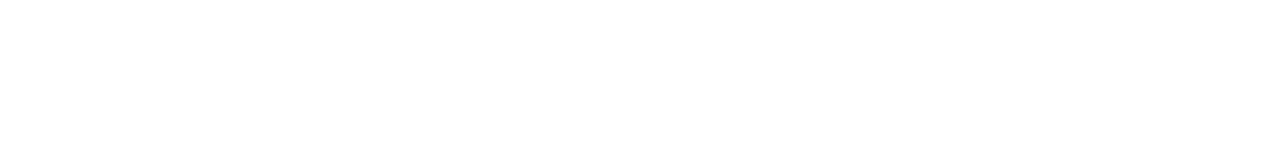
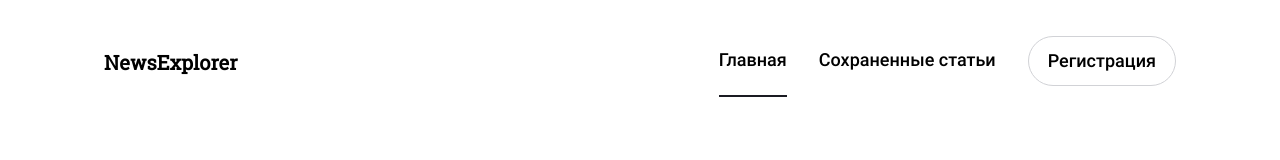
Before and after one commit to Irina-prog/news-frontend, a website built with webpack: page src/index.html in a window 1280 px wide. Built offline with nearby package versions, Linux system fonts and the light colour scheme.

Commit message:
started header

```diff
--- a/src/index.html
+++ b/src/index.html
@@ -13,7 +13,21 @@
   <link rel="stylesheet" href="<%= htmlWebpackPlugin.files.css %>">
 </head>
 
-<body>
+<body class="content">
+  <header class="header">
+    <p class="header__title">NewsExplorer</p>
+    <ul class="header__menu">
+      <li class="header__menu-item header__menu_active">Главная</li>
+      <li class="header__menu-item">Сохраненные статьи</li>
+      <li class="header__menu-user">Регистрация</li>
+    </ul>
+  </header>
+  <main class="main">
+
+  </main>
+  <footer class="footer">
+
+  </footer>
   <script type="module" src="<%= htmlWebpackPlugin.files.js %>"></script>
 </body>
 
--- /dev/null
+++ b/src/styles/blocks/content.css
@@ -0,0 +1,35 @@
+:root {
+  --user-border-color: #D1D2D6;
+}
+
+.content {
+  /*background: #2A2C2F;*/
+  margin: 0 104px;
+  font-family: Roboto, Arial, sans-serif;
+  font-size: 18px;
+  line-height: 24px;
+  /*color: #FFFFFF;*/
+  font-style: normal;
+  font-weight: normal;
+  padding: 0;
+  -moz-osx-font-smoothing: grayscale;
+  -webkit-font-smoothing: antialiased;
+  -webkit-text-size-adjust: 100%;
+-ms-text-size-adjust: 100%;
+-moz-text-size-adjust: 100%;
+  text-rendering: optimizeLegibility;
+
+}
+img {
+  height: auto;
+
+}
+html {
+  box-sizing: border-box;
+}
+html, body {
+  overflow-x: hidden;
+}
+*, *::before, *::after {
+  box-sizing: inherit;
+}
--- /dev/null
+++ b/src/styles/blocks/header/__menu/header__menu-item.css
@@ -0,0 +1,4 @@
+.header__menu-item {
+  margin-right: 32px;
+  padding-bottom: 23px;
+}
--- /dev/null
+++ b/src/styles/blocks/header/__menu/header__menu-user.css
@@ -0,0 +1,6 @@
+.header__menu-user {
+  border-radius: 100px;
+  border: 1px solid var(--user-border-color);
+  padding: 12px 19px;
+  margin-top: -12px;
+}
--- /dev/null
+++ b/src/styles/blocks/header/__menu/header__menu.css
@@ -0,0 +1,11 @@
+@import url(./header__menu-item.css);
+@import url(./header__menu-user.css);
+@import url(./header__menu_active.css);
+
+.header__menu {
+  list-style-type: none;
+  padding-left: 0;
+  display: flex;
+  flex-direction: row;
+  align-items: flex-start;
+}
--- /dev/null
+++ b/src/styles/blocks/header/__menu/header__menu_active.css
@@ -0,0 +1,3 @@
+.header__menu_active {
+  border-bottom: 2px solid #1A1B22;
+}
--- /dev/null
+++ b/src/styles/blocks/header/header.css
@@ -0,0 +1,14 @@
+@import url(header__title.css);
+@import url(__menu/header__menu.css);
+@import url(header_dark.css);
+
+
+
+.header {
+  display: flex;
+  flex-direction: row;
+  align-items: flex-start;
+  justify-content: space-between;
+  padding-top: 30px;
+  padding-bottom: 24px;
+}
--- /dev/null
+++ b/src/styles/blocks/header/header__title.css
@@ -0,0 +1,6 @@
+.header__title {
+  font-family: "Roboto Slab", Arial, Helvetica, sans-serif;
+  font-size: 20px;
+  font-weight: bold;
+
+}
--- /dev/null
+++ b/src/styles/blocks/header/header_dark.css
@@ -0,0 +1,3 @@
+.header_dark {
+  --user-border-color: #FFFFFF;
+}
--- /dev/null
+++ b/src/styles/blocks/preloader.css
@@ -0,0 +1,32 @@
+body {
+	margin: 0;
+	min-height: 100vh;
+	background-color: #333;
+
+	overflow: hidden;
+}
+
+.circle-preloader {
+	display: block;
+	width: 50px;
+	height: 50px;
+	border: 4px solid #444;
+	border-bottom-color: #888;
+
+	border-radius: 50%;
+
+	position: absolute;
+	top: 0;
+	left: 0;
+	right: 0;
+	bottom: 0;
+	margin: auto;
+
+	animation: spin .75s infinite linear;
+}
+
+@keyframes spin {
+	100% {
+		transform: rotate(360deg);
+	}
+}
--- a/src/styles/index.css
+++ b/src/styles/index.css
@@ -1,2 +1,4 @@
 @import url(../../node_modules/normalize.css/normalize.css);
 @import url(../vendor/fonts.css);
+@import url(./blocks/content.css);
+@import url(./blocks/header/header.css)
--- a/src/vendor/fonts.css
+++ b/src/vendor/fonts.css
@@ -1,40 +1,40 @@
 @font-face {
-  font-family: 'inter';
+  font-family: 'Inter';
   font-style:  normal;
   font-weight: normal;
   src: url("./fonts/inter-regular.woff") format("woff");
 }
 
 @font-face {
-  font-family: 'roboto';
+  font-family: 'Roboto';
   font-style:  normal;
   font-weight: normal;
   src: url("./fonts/roboto-regular.woff") format("woff");
 }
 
 @font-face {
-  font-family: 'roboto';
+  font-family: 'Roboto';
   font-style:  normal;
   font-weight: bolder;
   src: url("./fonts/roboto-medium.woff") format("woff");
 }
 
 @font-face {
-  font-family: 'roboto';
+  font-family: 'Roboto';
   font-style:  normal;
   font-weight: bold;
   src: url("./fonts/roboto-black.woff") format("woff");
 }
 
 @font-face {
-  font-family: 'robotoslab';
+  font-family: 'Roboto Slab';
   font-style:  normal;
   font-weight: normal;
   src: url("./fonts/robotoslab-regular.woff") format("woff");
 }
 
 @font-face {
-  font-family: 'sourcesanspro';
+  font-family: 'SourceSansPro';
   font-style:  normal;
   font-weight: normal;
   src: url("./fonts/sourcesanspro-regular.woff") format("woff");
```
